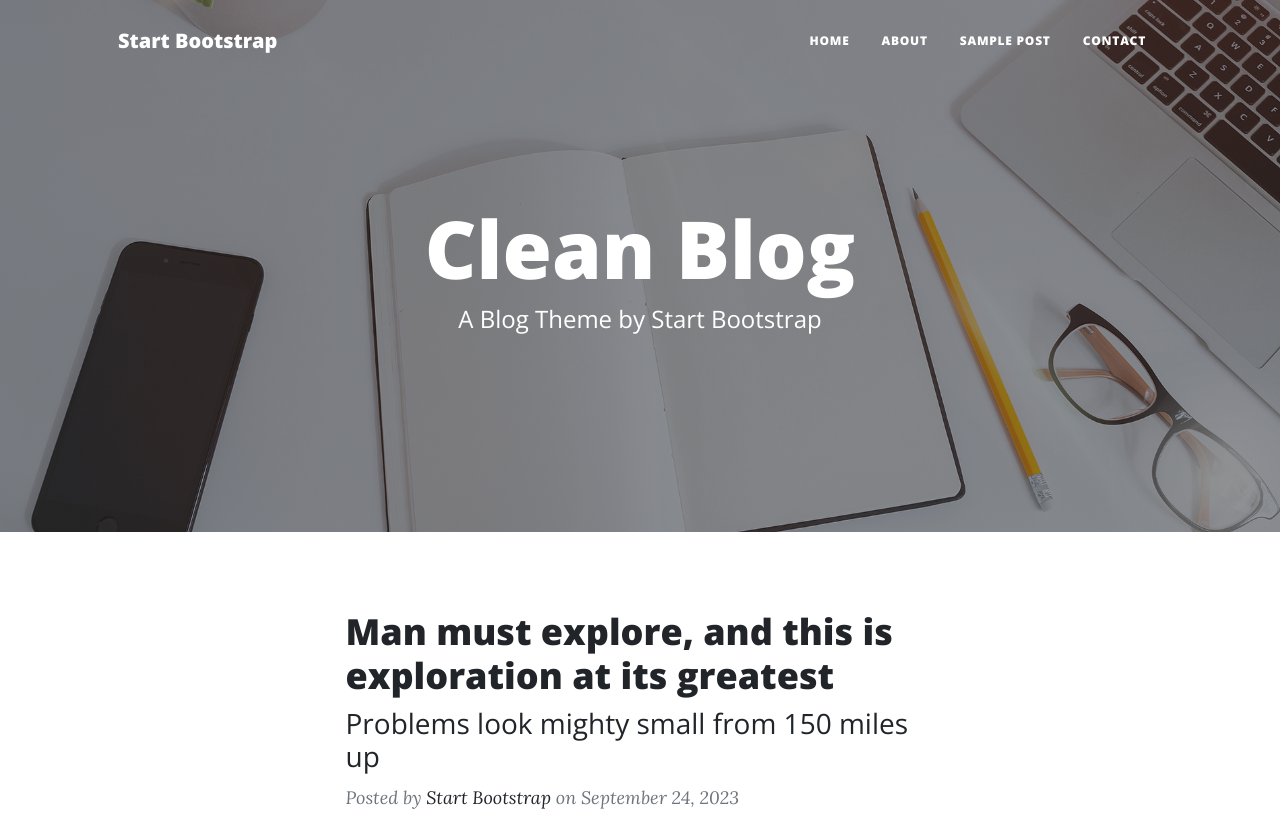
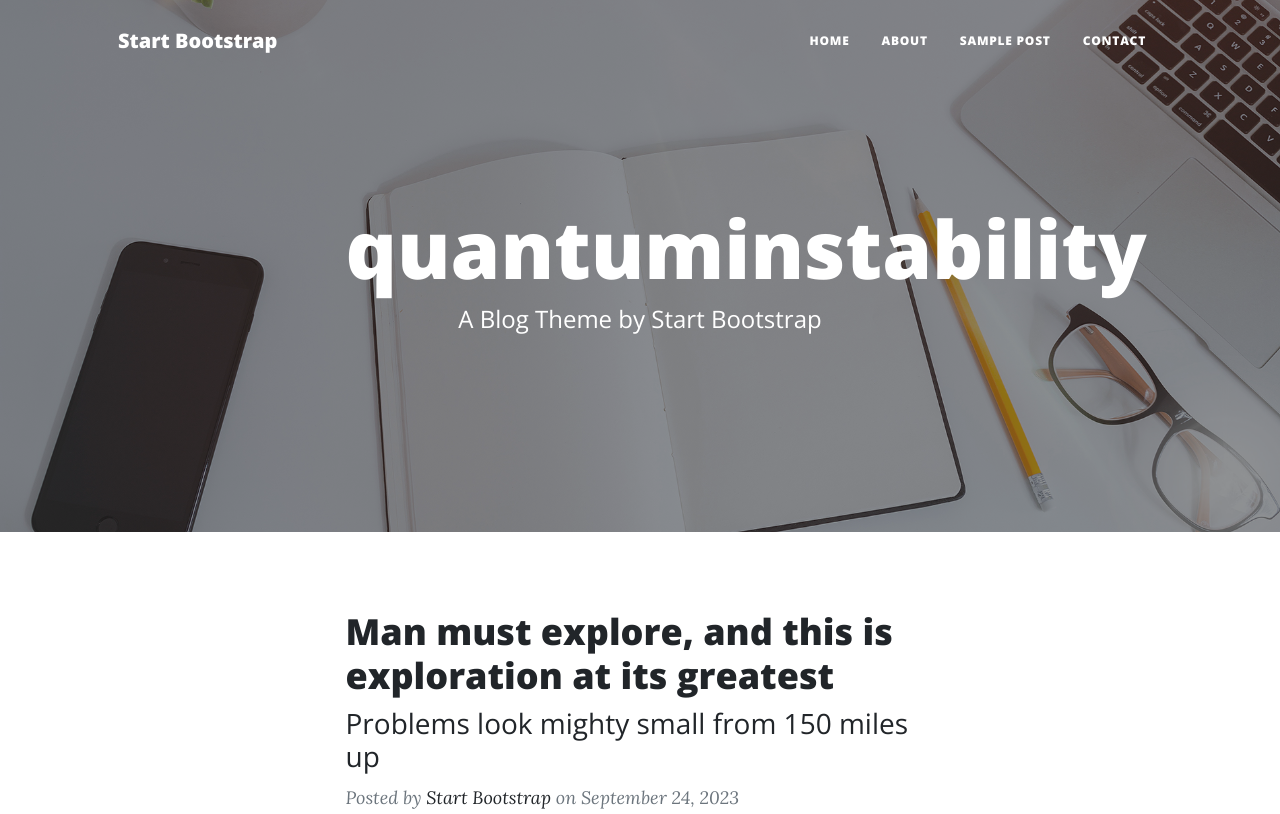
Before and after one commit to GitMarshallBill/my_personal_site, a plain HTML site: page index.html in a window 1280 px wide. Shown: the top 814 px of the page. Drawn offline with nearby package versions, Linux system fonts and the light colour scheme.

Commit message:
change site heading

```diff
--- a/index.html
+++ b/index.html
@@ -40,7 +40,7 @@
                 <div class="row gx-4 gx-lg-5 justify-content-center">
                     <div class="col-md-10 col-lg-8 col-xl-7">
                         <div class="site-heading">
-                            <h1>Clean Blog</h1>
+                            <h1>quantuminstability</h1>
                             <span class="subheading">A Blog Theme by Start Bootstrap</span>
                         </div>
                     </div>
```
